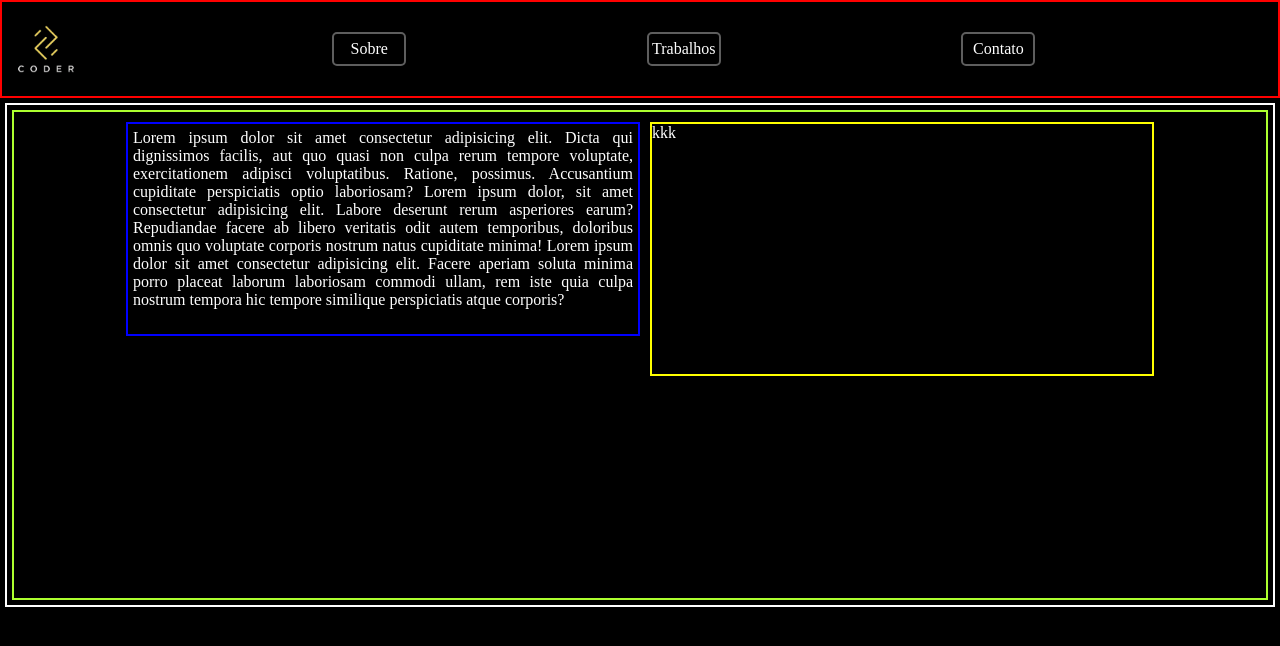
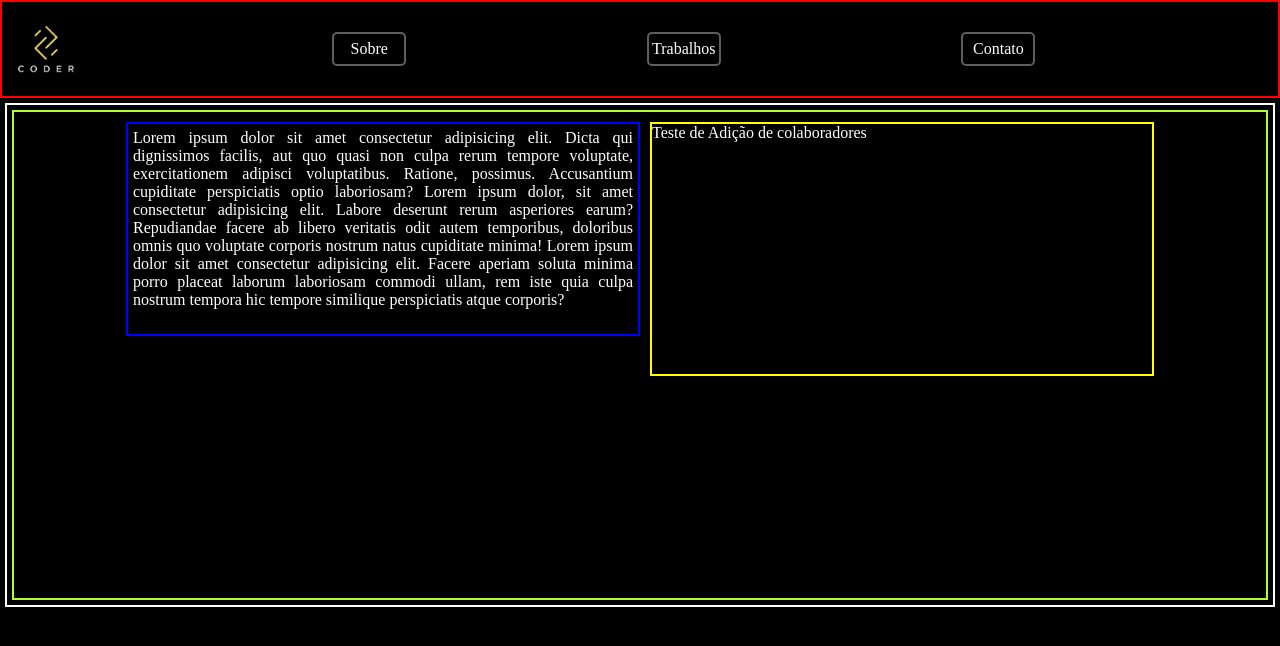
Before and after one commit to GabrielPedrosa0/HTML-CSS, a plain HTML site: page index.html in a window 1280 px wide. Drawn offline with Linux system fonts and the light colour scheme; files whose address does not match are found by name.

Commit message:
Atualizar o index.html
teste de colaborador

```diff
--- a/index.html
+++ b/index.html
@@ -22,7 +22,7 @@
                         Lorem ipsum dolor sit amet consectetur adipisicing elit. Dicta qui dignissimos facilis, aut quo quasi non culpa rerum tempore voluptate, exercitationem adipisci voluptatibus. Ratione, possimus. Accusantium cupiditate perspiciatis optio laboriosam? Lorem ipsum dolor, sit amet consectetur adipisicing elit. Labore deserunt rerum asperiores earum? Repudiandae facere ab libero veritatis odit autem temporibus, doloribus omnis quo voluptate corporis nostrum natus cupiditate minima! Lorem ipsum dolor sit amet consectetur adipisicing elit. Facere aperiam soluta minima porro placeat laborum laboriosam commodi ullam, rem iste quia culpa nostrum tempora hic tempore similique perspiciatis atque corporis?
                     </p>
                 </div>
-                <div class="i2">kkk</div>
+                <div class="i2">Teste de Adição de colaboradores</div>
             </article>
         </main>
     </body>
```
